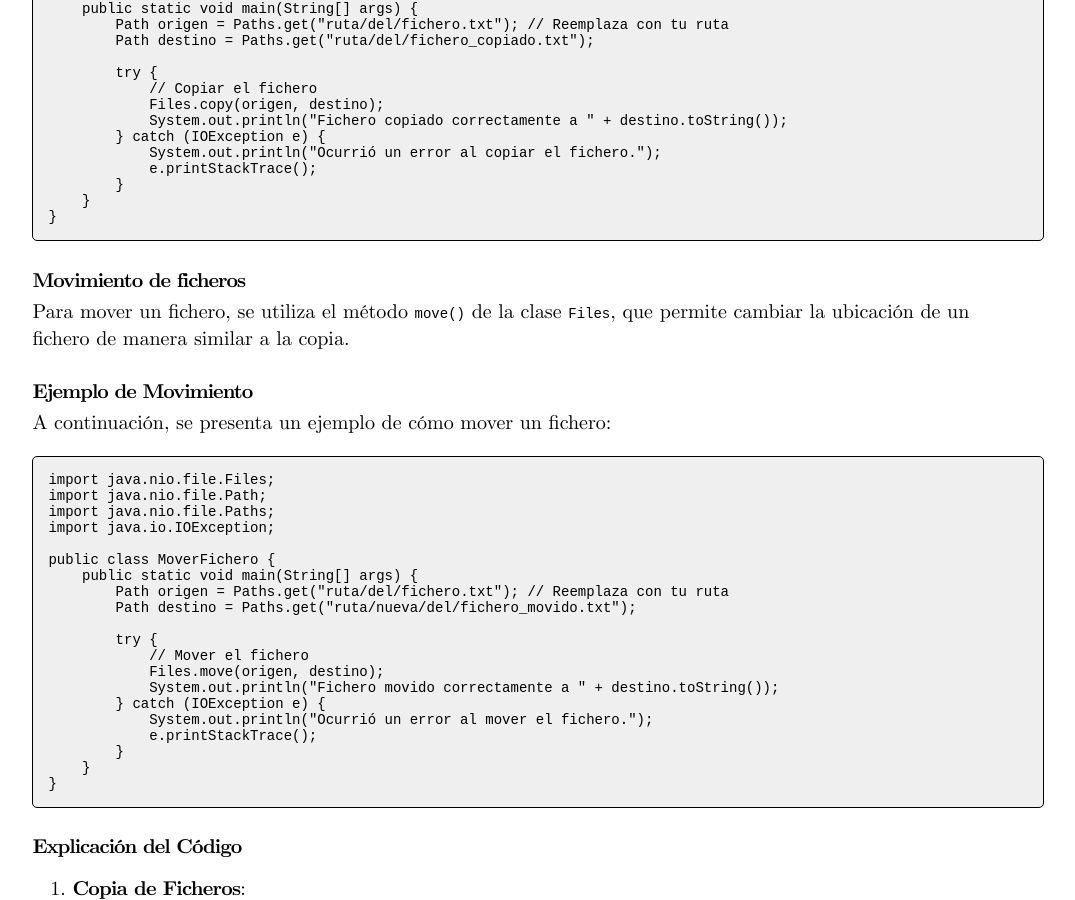
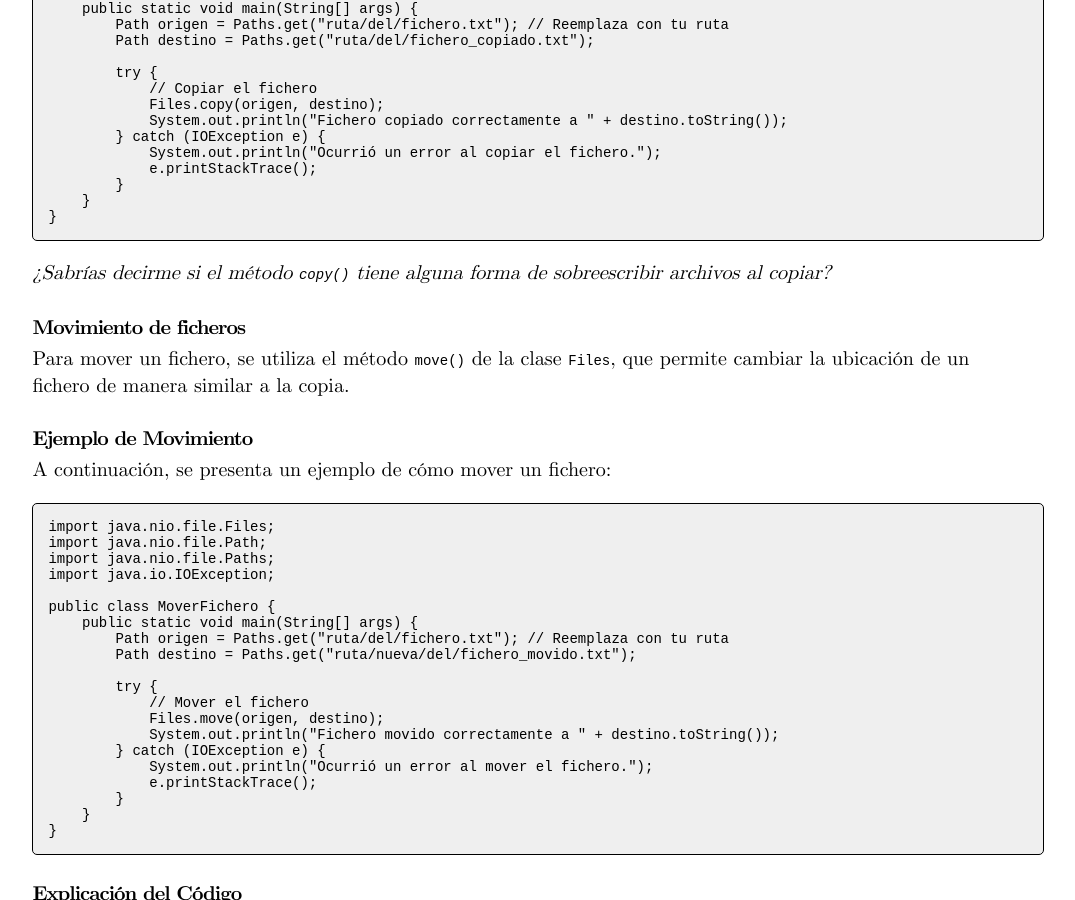
Before and after one commit to TeoRojas/teorojas.github.io, a Jekyll site: the page built from acceso-a-datos/UD01-teoria.md, in a window 1280 px wide and 900 px high, scrolled down 24980 px. Shown: the whole window, without its empty margins (102-1177 px from the left). Built offline with Jekyll 4.4.1, drawn with Linux system fonts in a browser that asks for light colours; nearby versions of some CDN libraries.

Commit message:
Questions about copy() method added

````diff
--- a/acceso-a-datos/UD01-teoria.md
+++ b/acceso-a-datos/UD01-teoria.md
@@ -835,6 +835,8 @@ public class CopiarFichero {
     }
 }
 ```
+*¿Sabrías decirme si el método `copy()` tiene alguna forma de sobreescribir archivos al copiar?*
+
 #### Movimiento de ficheros
 Para mover un fichero, se utiliza el método `move()` de la clase `Files`, que permite cambiar la ubicación de un fichero de manera similar a la copia.
 
````
